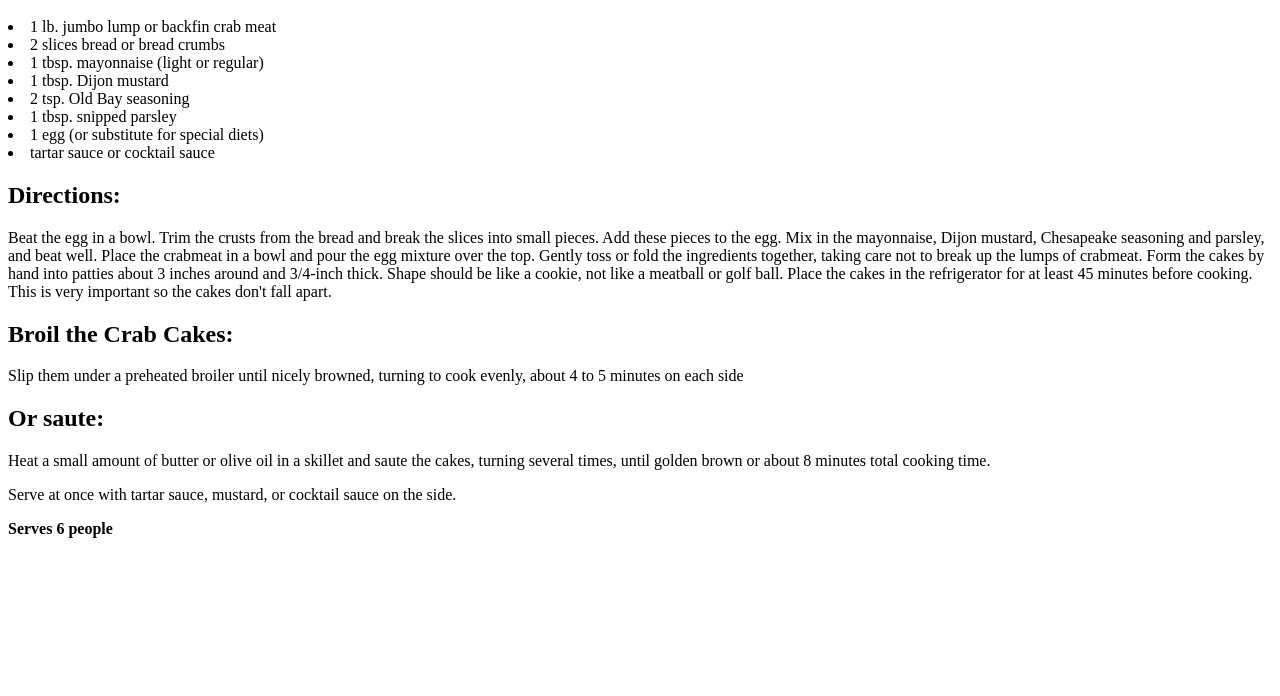
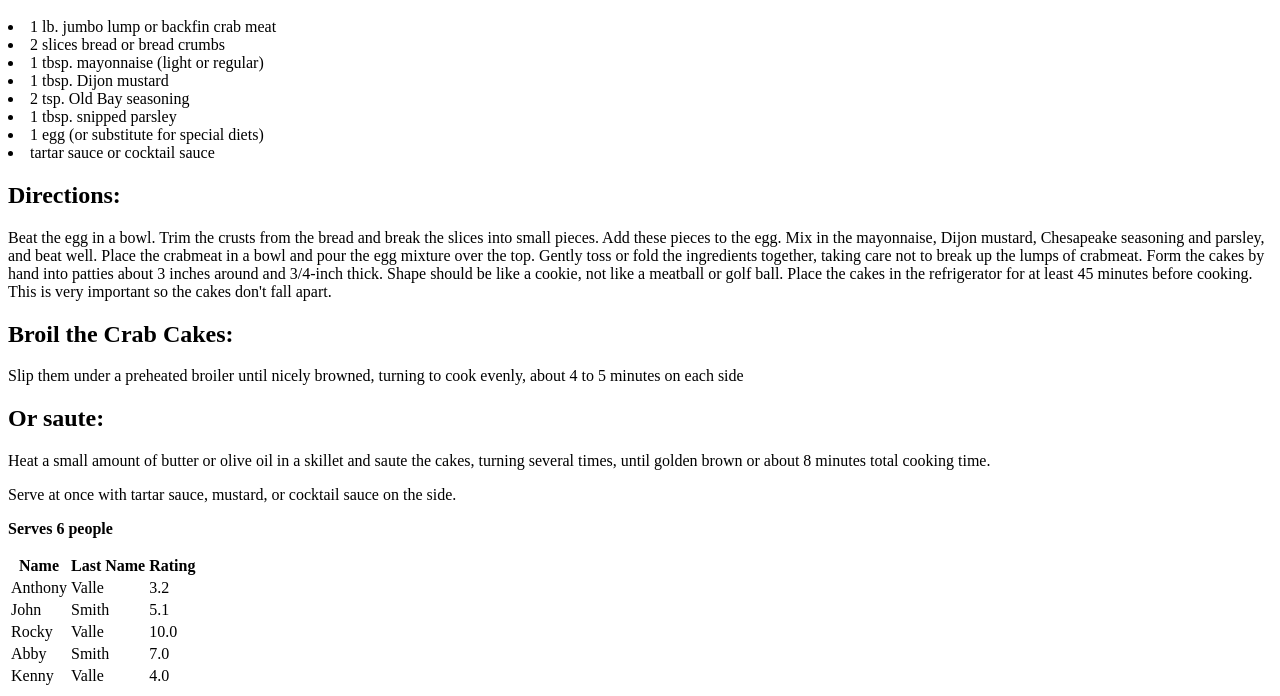
Before and after one commit to valleanthony/ACrabbyWebPage, a plain HTML site: page Index.html in a window 1280 px wide. Shown: the part 109-805 px from the top of the page. Drawn offline with Linux system fonts and the light colour scheme.

Commit message:
made an html table

```diff
--- a/Index.html
+++ b/Index.html
@@ -30,9 +30,22 @@
 <h2>Or saute:</h2>
 <P>Heat a small amount of butter or olive oil in a skillet and saute the cakes, turning several times, until golden brown or about 8 minutes total cooking time.</P>
 
-<P> Serve at once with tartar sauce, mustard, or cocktail sauce on the side.</ul>
+<P> Serve at once with tartar sauce, mustard, or cocktail sauce on the side.</p>
 
 <P><strong>Serves 6 people</strong></p>
 
+<table>
+    <tr><th>Name</th> <th>Last Name</th> <th>Rating</th></tr>
+    <tr><td>Anthony</td><td>Valle</td><td>3.2</td>
+    <tr><td>John</td><td>Smith</td><td>5.1</td></tr>
+    <tr><td>Rocky</td><td>Valle</td><td>10.0</td></tr>
+    <tr><td>Abby</td><td>Smith</td><td>7.0</td></tr>
+    <Tr><td>Kenny</td><td>Valle</td><td>4.0</td></Tr>
+
+
+
+
+</table>
+
 </body>
 </html>
```
